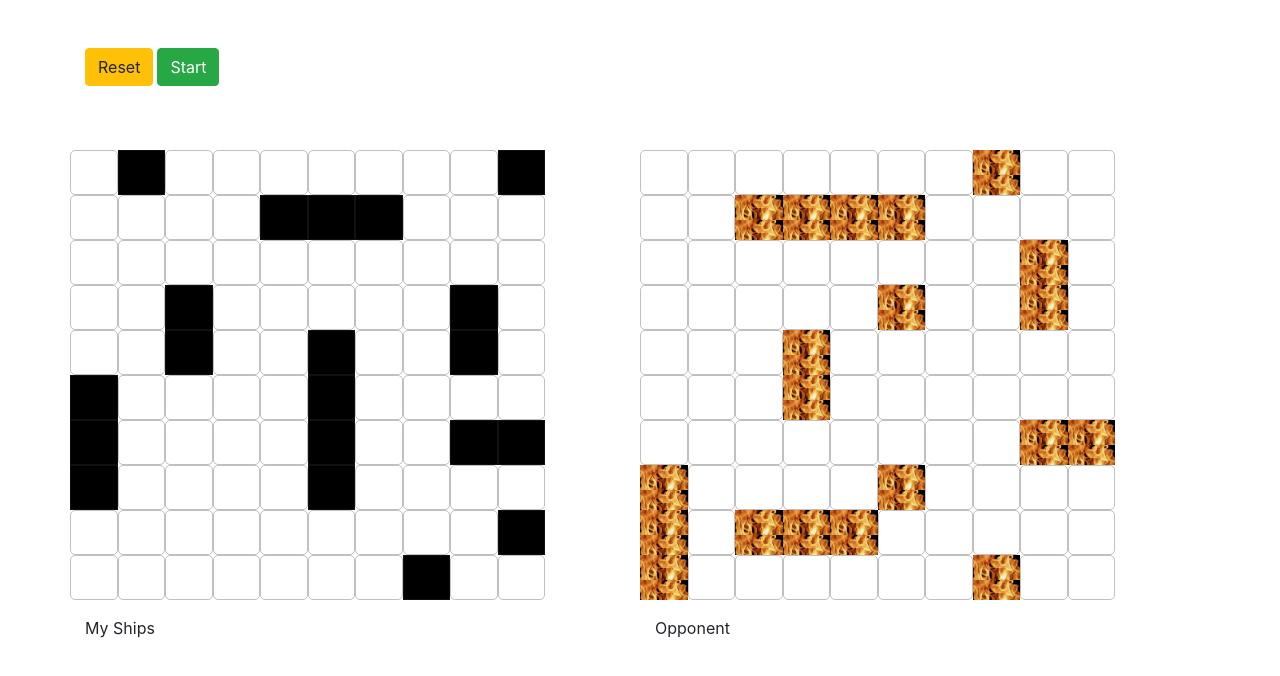
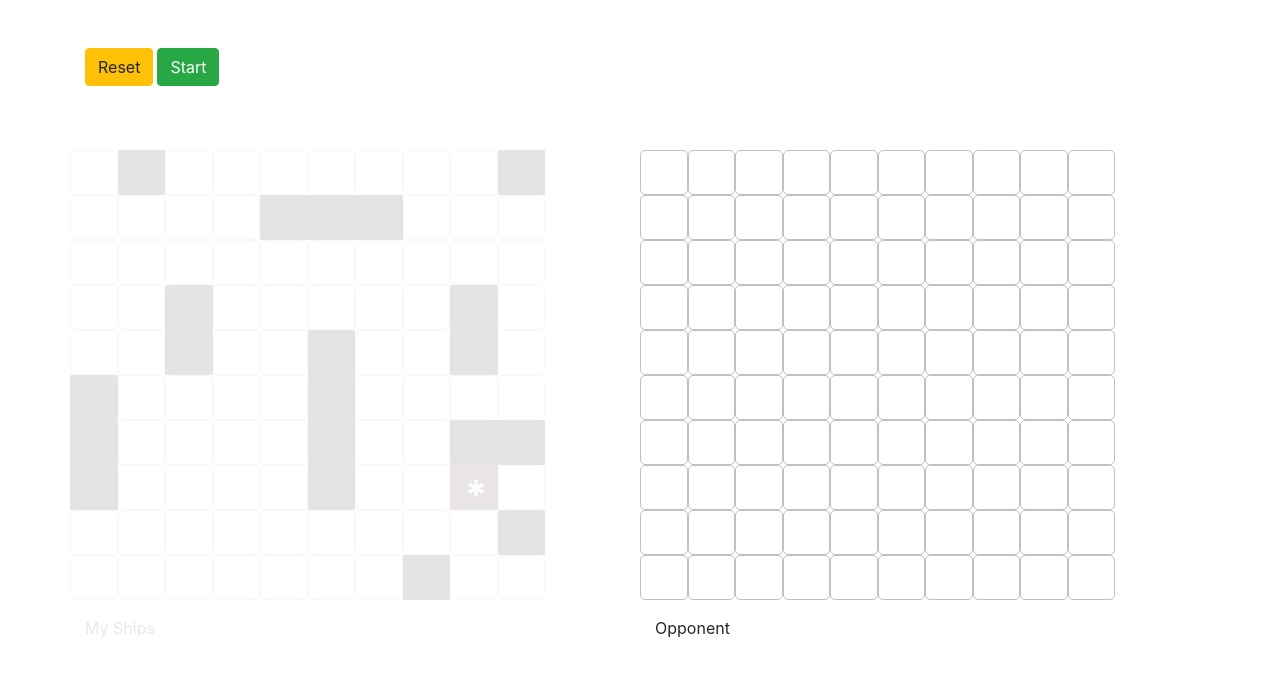
Before and after one commit to macbright/battleShip, a website built with webpack: page dist/index.html in a window 1280 px wide. Built offline with nearby package versions, Linux system fonts and the light colour scheme.

Commit message:
added turns,got stuck on computer choice

```diff
--- a/src/dom/init.js
+++ b/src/dom/init.js
@@ -1,19 +1,30 @@
 import gameBoard from '../factories/gameBoard';
-import ship from '../factories/ship'
-import { templateElement } from '@babel/types';
-
-const $$ = document.querySelectorAll.bind(document)
+// import ship from '../factories/ship'
+// import { templateElement } from '@babel/types';
+import player from '../factories/player';
 
 const init = (() => {
+	const $$ = document.querySelectorAll.bind(document)
 	let displayInfo = document.querySelector('.oppInfo')
 	let update = document.querySelector('.oppUpdate')
 	let myUpdate = document.querySelector('.myUpdate')
 	let myInfo = document.querySelector('.myInfo')
 	let count = 0;
 	let count2 = 0;
+	let gameplay = 0;
+	const game = (() => {
+		// player().selections()
+		document.getElementById('opponent').style.opacity = 0.1;
+		document.getElementById('me').style.opacity = 1;
+		myPlay();
+		opponentPlay();
+	});
+	const opponentPlay = () => {
 		document.querySelectorAll('.oppShips').forEach((element, index) => {
 			element.addEventListener('click', (e) => {
 				e.preventDefault();
+				if (gameplay % 2 === 1) {
+					gameplay += 1;
 					if (!gameBoard.receiveAttacks(gameBoard.oppBoard(), index)) {
 						element.classList.add('missed');
 						element.innerHTML = '*';
@@ -22,44 +33,56 @@ const init = (() => {
 						const theShip = gameBoard.oppBoard()[index]
 						theShip.hit(index);
 						element.classList.add('docking');
-				if(theShip.isSunk()){
+						if (theShip.isSunk()) {
 							count += 1;
 							displayInfo.innerHTML = `${10 - count} ships left`;
 							update.style.display = 'none';
 						} else {
-					update.innerHTML =  `ship has ${theShip.length - theShip.fire.length} lives remaining`;
+							update.innerHTML = `ship has ${theShip.length - theShip.fire.length} lives remaining`;
 							update.style.display = 'block';
 						}
+					}
+					document.getElementById('opponent').style.opacity = 0.1;
+					document.getElementById('me').style.opacity = 1;
 				}
 				// if defined then it means there is a ship there ele there is not ship there
 			});
 		});
-document.querySelectorAll('.ships').forEach((element, index) => {
-		element.addEventListener('click', (e) => {
-			e.preventDefault();
+
+	}
+
+	const myPlay = () => {
+		const oppTracker = [];
+		const element = document.querySelectorAll('.ships');
+		let index;
+
+			index = Math.floor(Math.random() * (99 - 0) + 0);
+			console.log(index)
+		if (gameplay % 2 === 0) {
+			gameplay += 1;
 			if (!gameBoard.receiveAttacks(gameBoard.board(), index)) {
-				element.classList.add('missed');
-				element.innerHTML = '*'
-				element.removeEventListener('click', (e));
-			} else if (gameBoard.receiveAttacks(gameBoard.board(), index) && element.innerHTML === '') {
+				element[index].classList.add('missed');
+				element[index].innerHTML = '*'
+			} else if (gameBoard.receiveAttacks(gameBoard.board(), index) && element[index].innerHTML === '') {
 				const myShip = gameBoard.board()[index]
-				element.innerHTML = 'x';
+				element[index].innerHTML = 'x';
 				myShip.hit(index);
-				element.classList.add('docking');
-				if(myShip.isSunk()){
+				element[index].classList.add('docking');
+				if (myShip.isSunk()) {
 					count2 += 1;
 					myInfo.innerHTML = `${10 - count2} ships left`;
 					myUpdate.style.display = 'none';
 
 				} else {
-					myUpdate.innerHTML =  `ship has ${myShip.length - myShip.fire.length} lives remaining`;
+					myUpdate.innerHTML = `ship has ${myShip.length - myShip.fire.length} lives remaining`;
 					myUpdate.style.display = 'block';
 				}
-				element.removeEventListener('click', (e))
 			}
-			// if defined then it means there is a ship there ele there is not ship there
-		});
-	});
+			document.getElementById('opponent').style.opacity = 1;
+			document.getElementById('me').style.opacity = 0.1;
+		}
 
-});
+	}
+	return { game };
+})();
 export { init as default };
--- a/src/factories/gameBoard.js
+++ b/src/factories/gameBoard.js
@@ -18,10 +18,8 @@ const gameBoard = (() => {
 		for (let i = 0; i < ship.length; i++) {
 			if (orientation === 'vertical') {
 				opp[position + 10 * i] === undefined ? opp[position + 10 * i] = ship : alert("position is already occupied");
-				opponent(position + 10 * i);
 			} else {
 				opp[position + 10 * i] === undefined ? opp[position + 1 * i] = ship : alert("position is already occupied");
-				opponent(position + 1 * i);
 			}
 		}
 	};
--- /dev/null
+++ b/src/factories/player.js
@@ -0,0 +1,4 @@
+const player = ((name) => {
+	return { name };
+});
+export { player as default };
--- a/src/index.js
+++ b/src/index.js
@@ -3,7 +3,7 @@ import main from './main/main';
 import init from './dom/init';
 import gameBoard from './factories/gameBoard'
 
-init();
+init.game();
 main.myFleet();
 main.opponentFleet();
 
```
Also changed, not shown: dist/index.html. Lines whose indentation alone changed are shown as unchanged.
